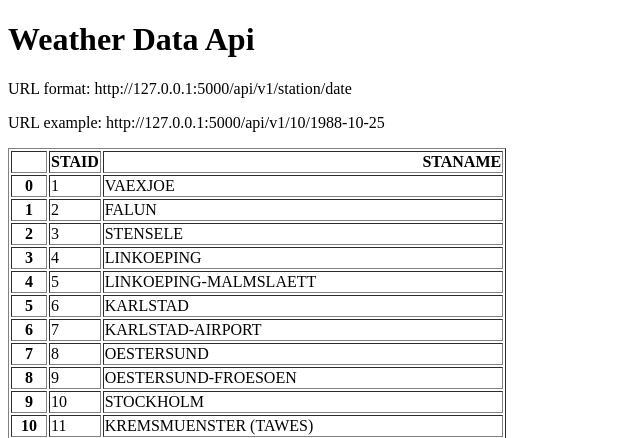
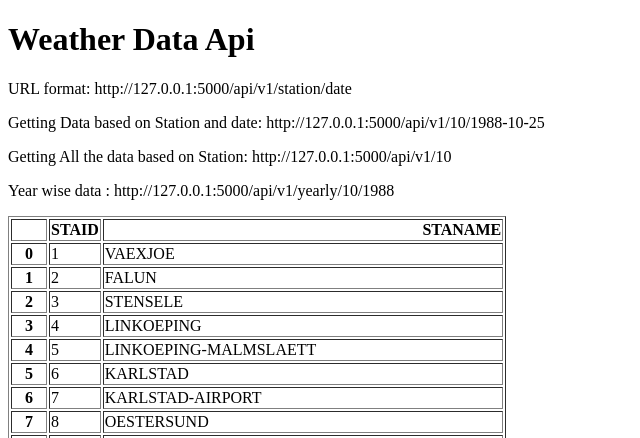
Before and after one commit to anindyaPrivate/Weather_Data_API, a Flask app: page / in a window 1280 px wide. Shown: the top 438 px of the page, without its empty margins (0-640 px from the left). Run offline with Flask 3, Linux system fonts and the light colour scheme.

Commit message:
Add url endpoint for yearly and all data

```diff
--- a/main.py
+++ b/main.py
@@ -6,11 +6,13 @@ app = Flask(__name__)
 
 station = pd.read_csv("data_small/stations.txt", skiprows=17)
 station = station[['STAID', 'STANAME                                 ']]
+
+
 # Define the route for the home page
 @app.route("/")
 def home():
     # Render the home.html template when the home route is accessed
-    return render_template("home.html", data = station.to_html())
+    return render_template("home.html", data=station.to_html())
 
 
 # Define a route that includes dynamic segments for station and date
@@ -26,6 +28,23 @@ def about(station, date):
             'temperature': f"{temperature}deg"}
 
 
+@app.route("/api/v1/<station>")
+def all_data(station):
+    filename = "data_small/TG_STAID" + str(station).zfill(6) + ".txt"
+    df = pd.read_csv(filename, skiprows=20, parse_dates=["    DATE"])
+    result = df.to_dict(orient="records")
+    return result
+
+
+@app.route("/api/v1/yearly/<station>/<year>")
+def all_year_Data(station, year):
+    filename = "data_small/TG_STAID" + str(station).zfill(6) + ".txt"
+    df = pd.read_csv(filename, skiprows=20)
+    df['    DATE'] = df['    DATE'].astype(str)
+    result = df[df['    DATE'].str.startswith(str(year))].to_dict(orient="records")
+    return result
+
+
 # Check if the script is run directly (and not imported as a module)
 if __name__ == "__main__":
     # Run the Flask application in debug mode
--- a/templates/home.html
+++ b/templates/home.html
@@ -7,7 +7,9 @@
 <body>
 <h1>Weather Data Api</h1>
 <p>URL format: http://127.0.0.1:5000/api/v1/station/date</p>
-<p>URL example: http://127.0.0.1:5000/api/v1/10/1988-10-25</p>
+<p>Getting Data based on Station and date: http://127.0.0.1:5000/api/v1/10/1988-10-25</p>
+<p>Getting All the data based on Station: http://127.0.0.1:5000/api/v1/10</p>
+<p>Year wise data : http://127.0.0.1:5000/api/v1/yearly/10/1988</p>
 <p>{{data|safe}}</p>
 </body>
 </html>
```
